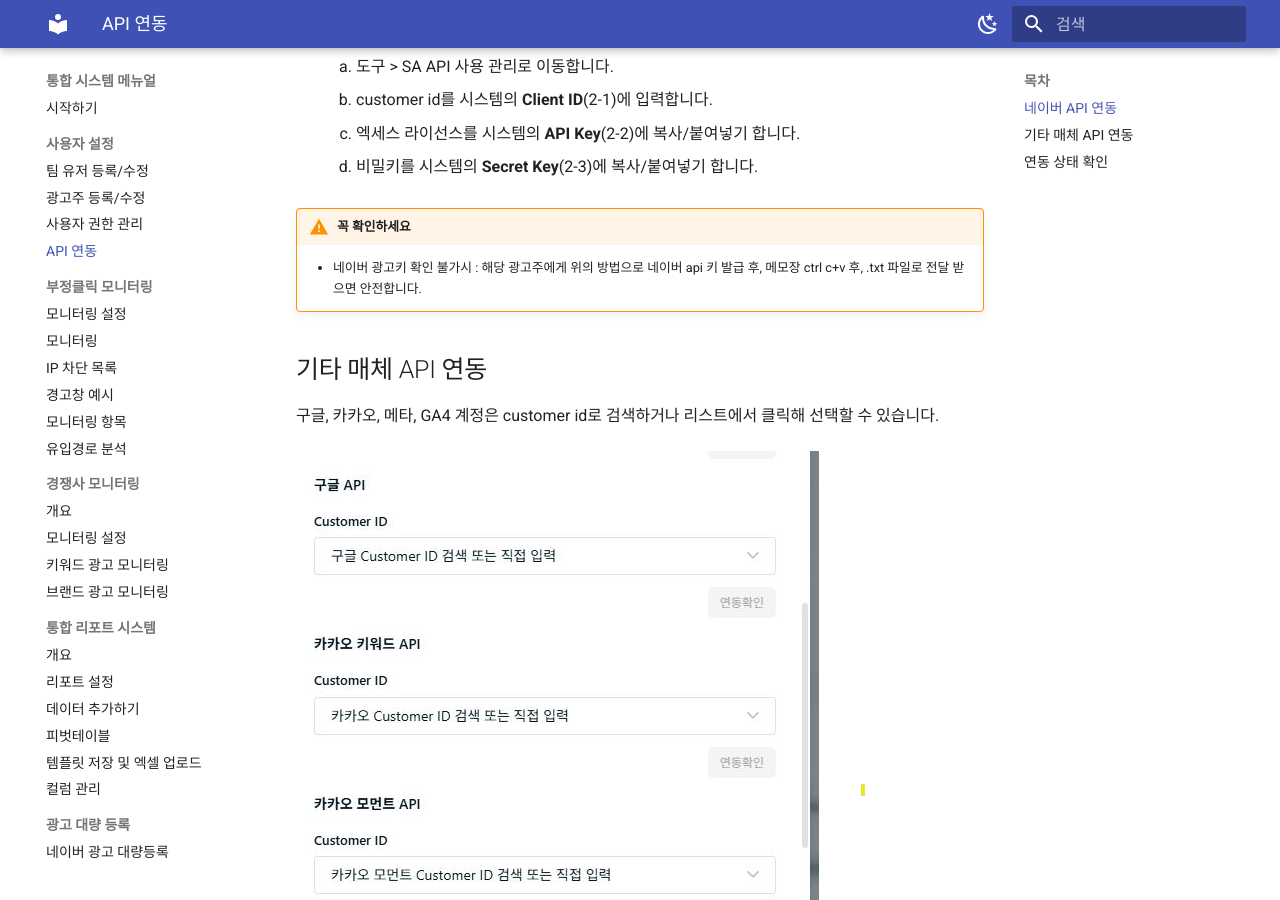
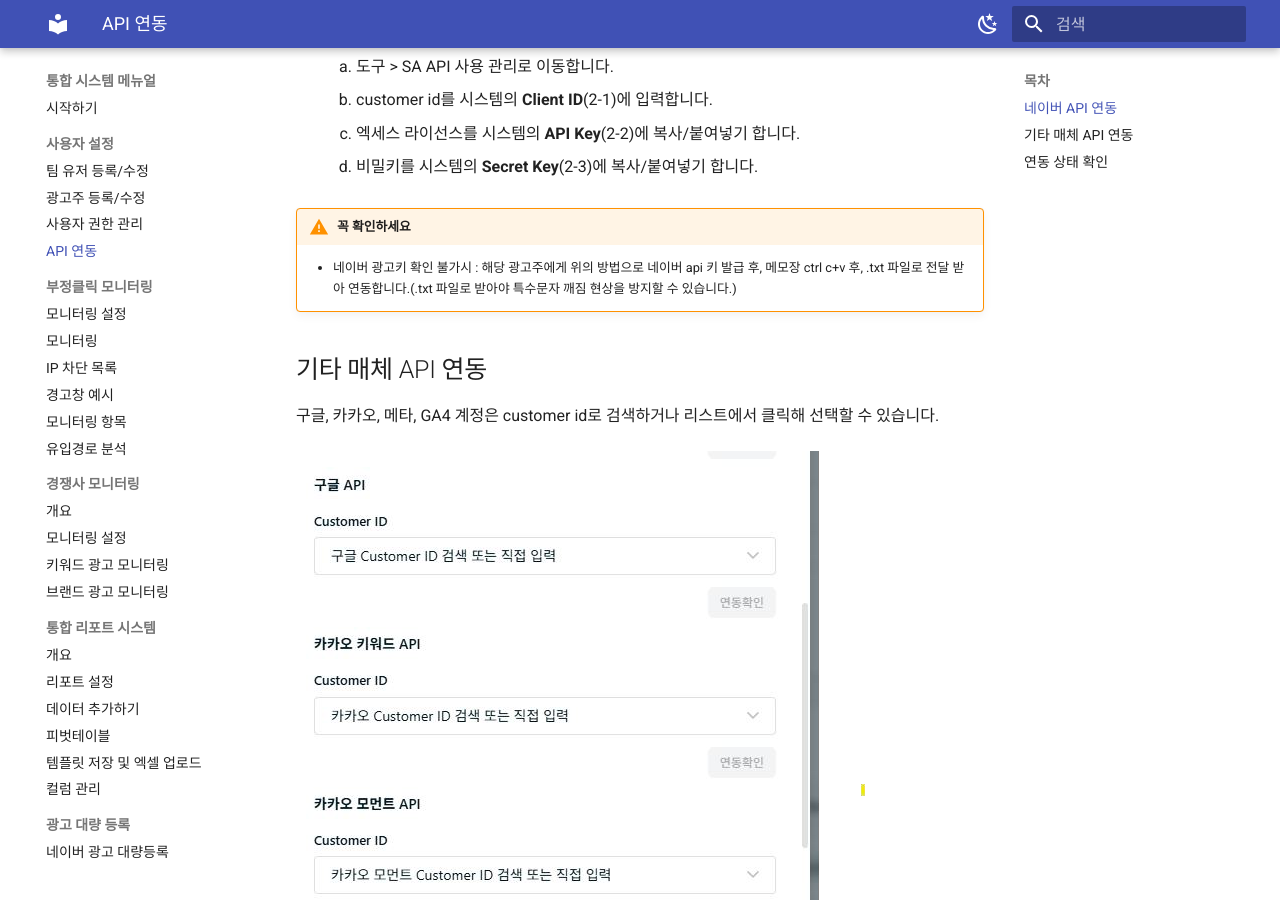
Before and after one commit to EinsHong/ad_system_manual, an MkDocs documentation site: the page built from docs/user-settings/api-integration.md, in a window 1280 px wide and 900 px high, scrolled down 977 px. Built offline with MkDocs 1.6.1 and Material for MkDocs 9.7.7, drawn with Linux system fonts in a browser that asks for light colours.

Commit message:
Update Naver API key instructions for clarity
Clarified instructions for receiving Naver API key to prevent special character issues.

```diff
--- a/docs/user-settings/api-integration.md
+++ b/docs/user-settings/api-integration.md
@@ -14,7 +14,7 @@
     4. 비밀키를 시스템의 **Secret Key**(2-3)에 복사/붙여넣기 합니다.
 
 !!! warning "꼭 확인하세요"
-    - 네이버 광고키 확인 불가시 : 해당 광고주에게 위의 방법으로 네이버 api 키 발급 후, 메모장 ctrl c+v 후, .txt 파일로 전달 받으면 안전합니다.
+    - 네이버 광고키 확인 불가시 : 해당 광고주에게 위의 방법으로 네이버 api 키 발급 후, 메모장 ctrl c+v 후, .txt 파일로 전달 받아 연동합니다.(.txt  파일로 받아야 특수문자 깨짐 현상을 방지할 수 있습니다.)
 
 ## 기타 매체 API 연동
 
```
